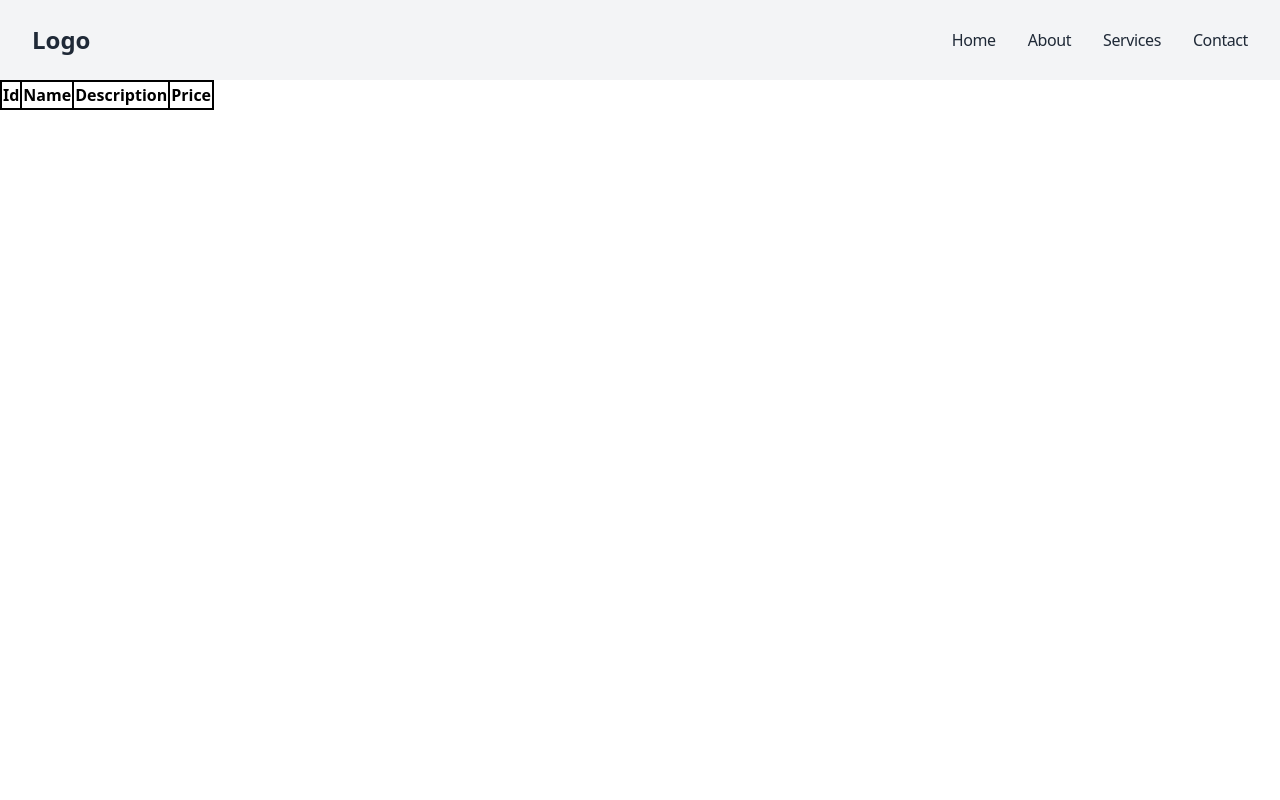
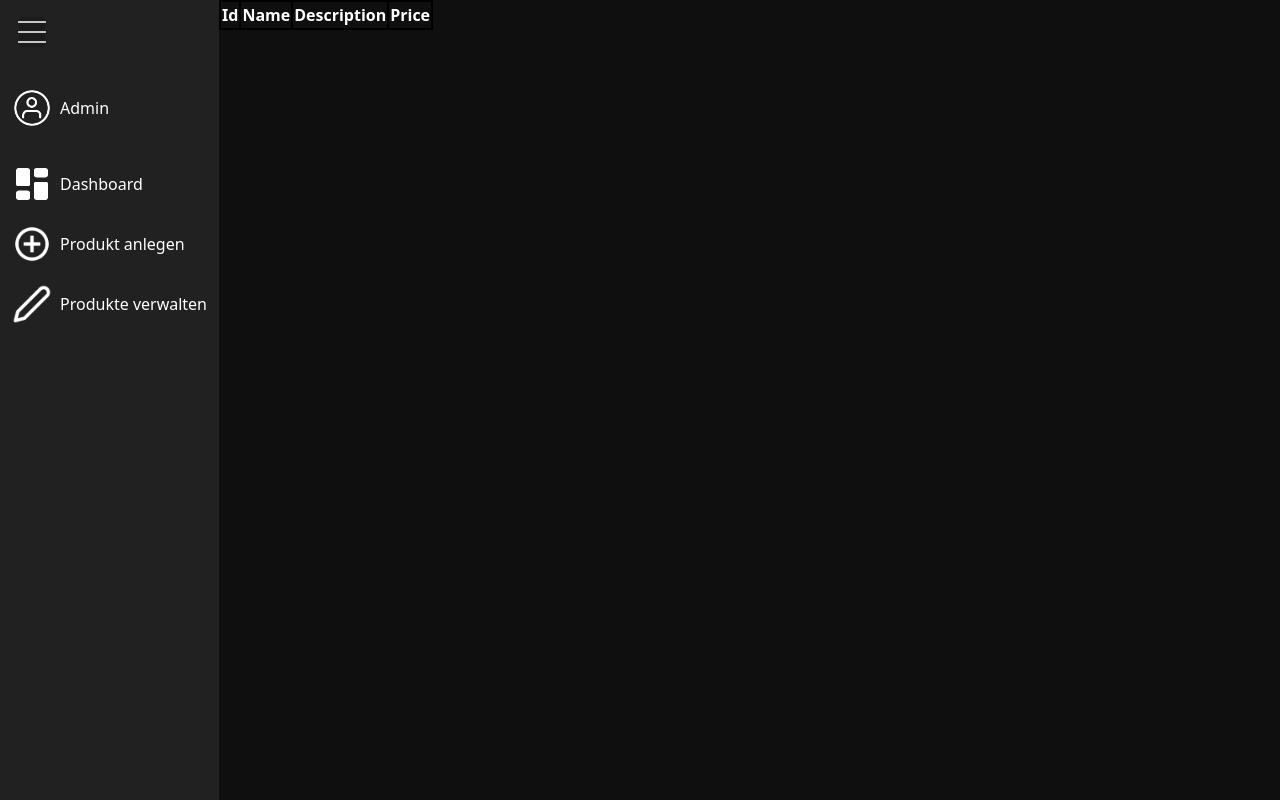
Before and after one commit to emrecan-y/admin-panel, a website: page tailwind-shop-starter/src/index.html in a window 1280 px wide. Drawn offline with Linux system fonts and the light colour scheme; no server answers.

Commit message:
start building the navigation component

```diff
--- a/tailwind-shop-starter/src/components/header/header.html
+++ /dev/null
@@ -1,38 +0,0 @@
-<!-- NAVBAR -->
-<nav class="h-20 bg-gray-100">
-  <div class="flex h-full items-center justify-between px-8">
-    <!-- LOGO -->
-    <a href="#" class="text-2xl font-bold text-gray-800">Logo</a>
-    <!-- NAVIGATION -->
-    <ul class="flex items-center gap-8">
-      <li>
-        <a
-          href="#"
-          class="tracking-tight text-gray-800 underline-offset-2 hover:underline"
-          >Home</a
-        >
-      </li>
-      <li>
-        <a
-          href="#"
-          class="tracking-tight text-gray-800 underline-offset-2 hover:underline"
-          >About</a
-        >
-      </li>
-      <li>
-        <a
-          href="#"
-          class="tracking-tight text-gray-800 underline-offset-2 hover:underline"
-          >Services</a
-        >
-      </li>
-      <li>
-        <a
-          href="#"
-          class="tracking-tight text-gray-800 underline-offset-2 hover:underline"
-          >Contact</a
-        >
-      </li>
-    </ul>
-  </div>
-</nav>
--- /dev/null
+++ b/tailwind-shop-starter/src/components/nav/nav.html
@@ -0,0 +1,50 @@
+<div class="bg-nav h-screen w-max p-2 text-white">
+  <div class="flex flex-row items-center">
+    <img
+      class="w-10 cursor-pointer rounded-xl p-1 hover:bg-violet-950 md:w-12"
+      src="../resources/icons/hamburger-menu.png"
+      alt="burger-menu icon"
+    />
+    <p class="pl-2"></p>
+  </div>
+  <div
+    class="mt-7 flex cursor-pointer flex-row items-center rounded-xl p-1 hover:bg-violet-950"
+  >
+    <img
+      class="w-7 md:w-10"
+      src="../resources/icons/user-icon.png"
+      alt="user icon"
+    />
+    <p class="pl-2">Admin</p>
+  </div>
+  <div
+    class="mt-7 flex cursor-pointer flex-row items-center rounded-xl p-1 hover:bg-violet-950"
+  >
+    <img
+      class="w-7 md:w-10"
+      src="../resources/icons/dashboard-icon.png"
+      alt="dashboard icon"
+    />
+    <p class="pl-2">Dashboard</p>
+  </div>
+  <div
+    class="mt-3 flex cursor-pointer flex-row items-center rounded-xl p-1 hover:bg-violet-950"
+  >
+    <img
+      class="w-7 md:w-10"
+      src="../resources/icons/add-icon.png"
+      alt="add-product icon"
+    />
+    <p class="pl-2">Produkt anlegen</p>
+  </div>
+  <div
+    class="mt-3 flex cursor-pointer flex-row items-center rounded-xl p-1 hover:bg-violet-950"
+  >
+    <img
+      class="w-7 md:w-10"
+      src="../resources/icons/edit-icon.png"
+      alt="edit-products icon"
+    />
+    <p class="pl-2">Produkte verwalten</p>
+  </div>
+</div>
--- a/tailwind-shop-starter/src/index.html
+++ b/tailwind-shop-starter/src/index.html
@@ -7,8 +7,8 @@
     <title>[YOUR TITLE HERE]</title>
     <script src="js/app.js"></script>
   </head>
-  <body>
-    <header id="header"></header>
+  <body class="bg-page flex flex-row text-white">
+    <div id="nav"></div>
     <main>
       <section id="products"></section>
     </main>
--- a/tailwind-shop-starter/src/js/app.js
+++ b/tailwind-shop-starter/src/js/app.js
@@ -41,5 +41,5 @@ function injectProducts(htmlFile, element) {
 }
 
 // Inject the header
-injectHTML("components/header/header.html", "#header");
+injectHTML("components/nav/nav.html", "#nav");
 injectProducts("components/products/products.html", "#products");
--- a/tailwind-shop-starter/tailwind.config.js
+++ b/tailwind-shop-starter/tailwind.config.js
@@ -2,7 +2,12 @@
 module.exports = {
   content: ["./src/**/*.{html,js}"],
   theme: {
-    extend: {},
+    extend: {
+      colors: {
+        nav: "#212121",
+        page: "#0F0F0F",
+      },
+    },
   },
   plugins: [],
 };
```
Also changed, not shown: tailwind-shop-starter/resources/icons/add-icon.png (added), tailwind-shop-starter/resources/icons/dashboard-icon.png (added), tailwind-shop-starter/resources/icons/edit-icon.png (added), tailwind-shop-starter/resources/icons/hamburger-menu.png (added), tailwind-shop-starter/resources/icons/user-icon.png (added), tailwind-shop-starter/src/css/styles.css.
